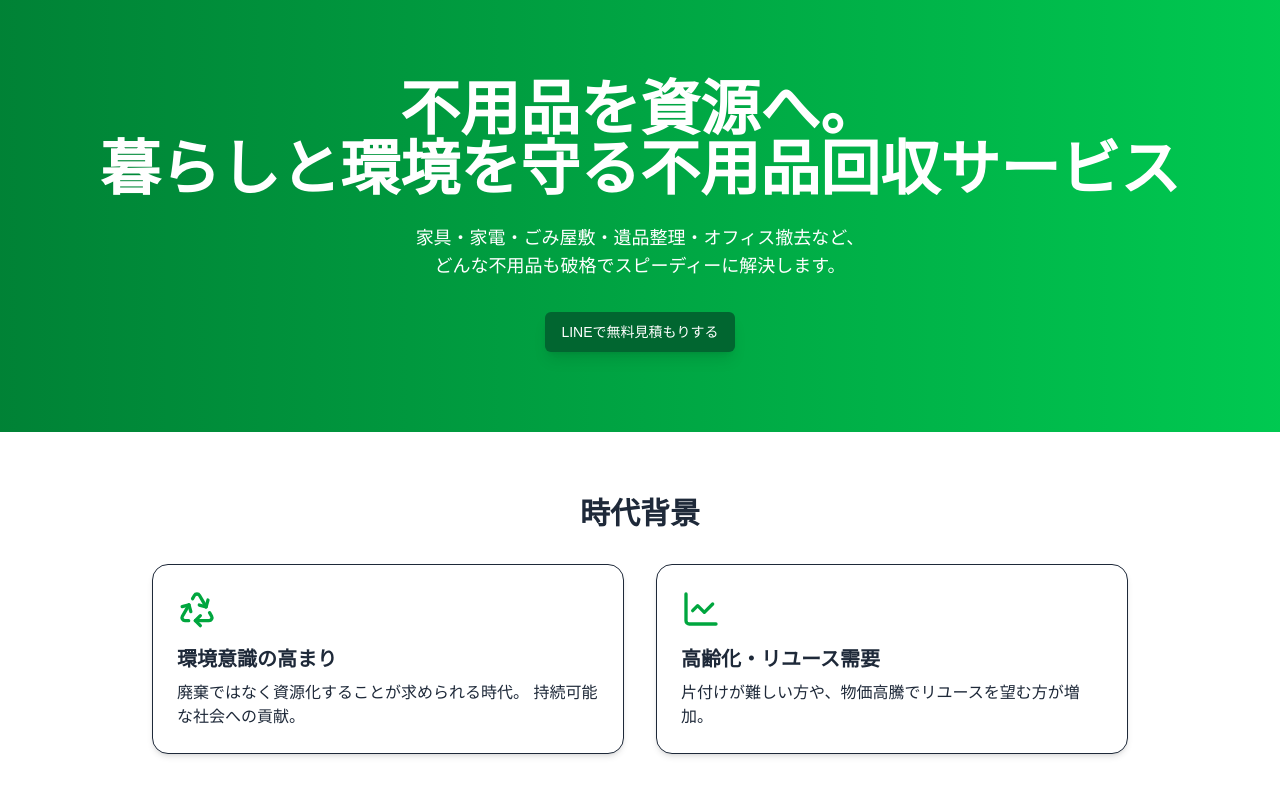
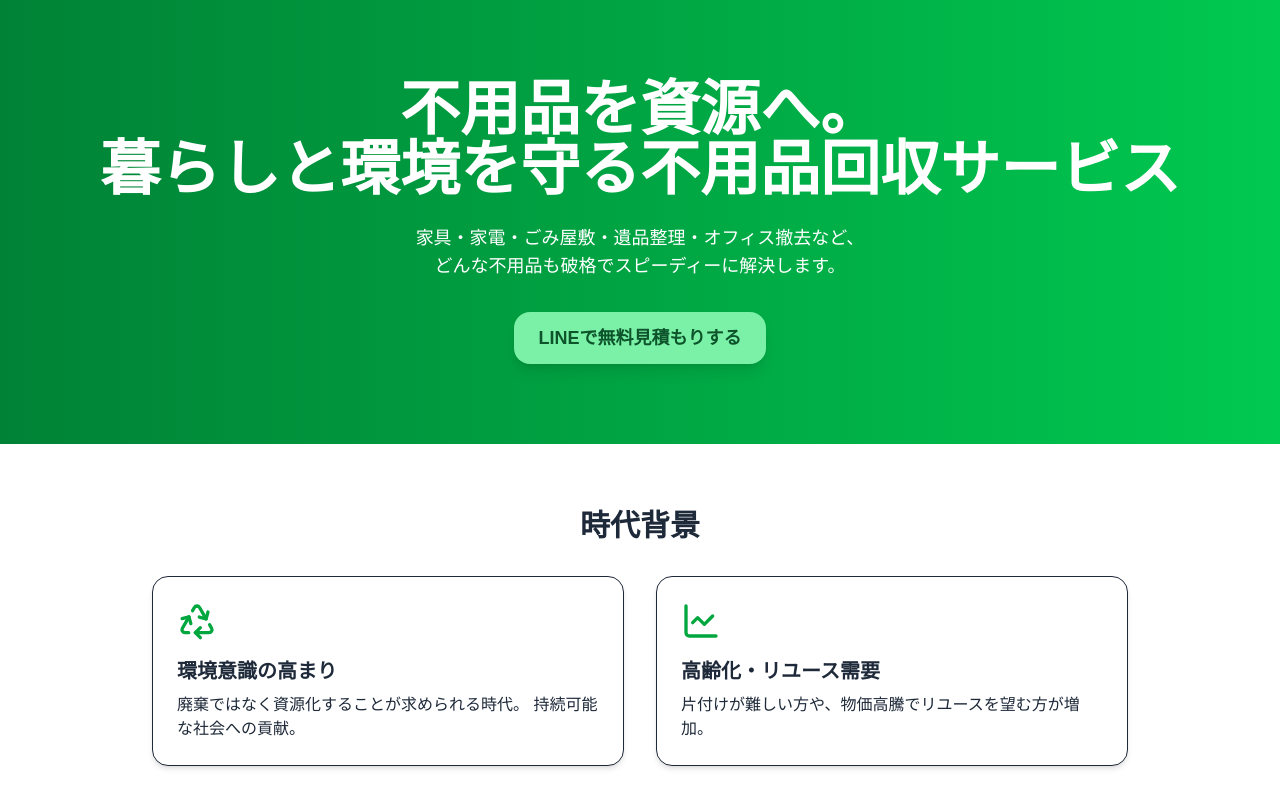
Before and after one commit to kinzaltd/benriya-lp, a Next.js app: page / in a window 1280 px wide. Shown: the top 800 px of the page. Built offline with nearby package versions, Linux system fonts and the light colour scheme.

Commit message:
Fix LINE button link click

```diff
--- a/app/page.js
+++ b/app/page.js
@@ -54,13 +54,13 @@ const lineUrl = lineUrls[lineType] || lineUrls.default;
           <br />
           どんな不用品も破格でスピーディーに解決します。
         </p>
-<a href={lineUrl} target="_blank" rel="noopener noreferrer">
-  <Button
-    size="lg"
-    className="rounded-2xl shadow-lg bg-green-800 text-white font-bold hover:bg-green-900"
-  >
-    LINEで無料見積もりする
-  </Button>
+<a
+  href={lineUrl}
+  target="_blank"
+  rel="noopener noreferrer"
+  className="inline-block rounded-2xl shadow-lg bg-green-300 hover:bg-green-400 text-green-900 font-bold transition-all duration-200 px-6 py-3 text-lg"
+>
+  LINEで無料見積もりする
 </a>
       </section>
 
@@ -249,13 +249,13 @@ const lineUrl = lineUrls[lineType] || lineUrls.default;
           一都三県を中心に、法人・個人問わず全国対応可能です。
         </p>
         <div className="flex justify-center gap-4 flex-wrap">
-<a href={lineUrl} target="_blank" rel="noopener noreferrer">
-  <Button
-    size="lg"
-    className="rounded-2xl shadow-lg bg-green-300 hover:bg-green-400 text-green-900 font-bold transition-all duration-200"
-  >
-    LINEで無料見積もりする
-  </Button>
+<a
+  href={lineUrl}
+  target="_blank"
+  rel="noopener noreferrer"
+  className="inline-block rounded-2xl shadow-lg bg-green-300 hover:bg-green-400 text-green-900 font-bold transition-all duration-200 px-6 py-3 text-lg"
+>
+  LINEで無料見積もりする
 </a>
           <Button
             size="lg"
```
